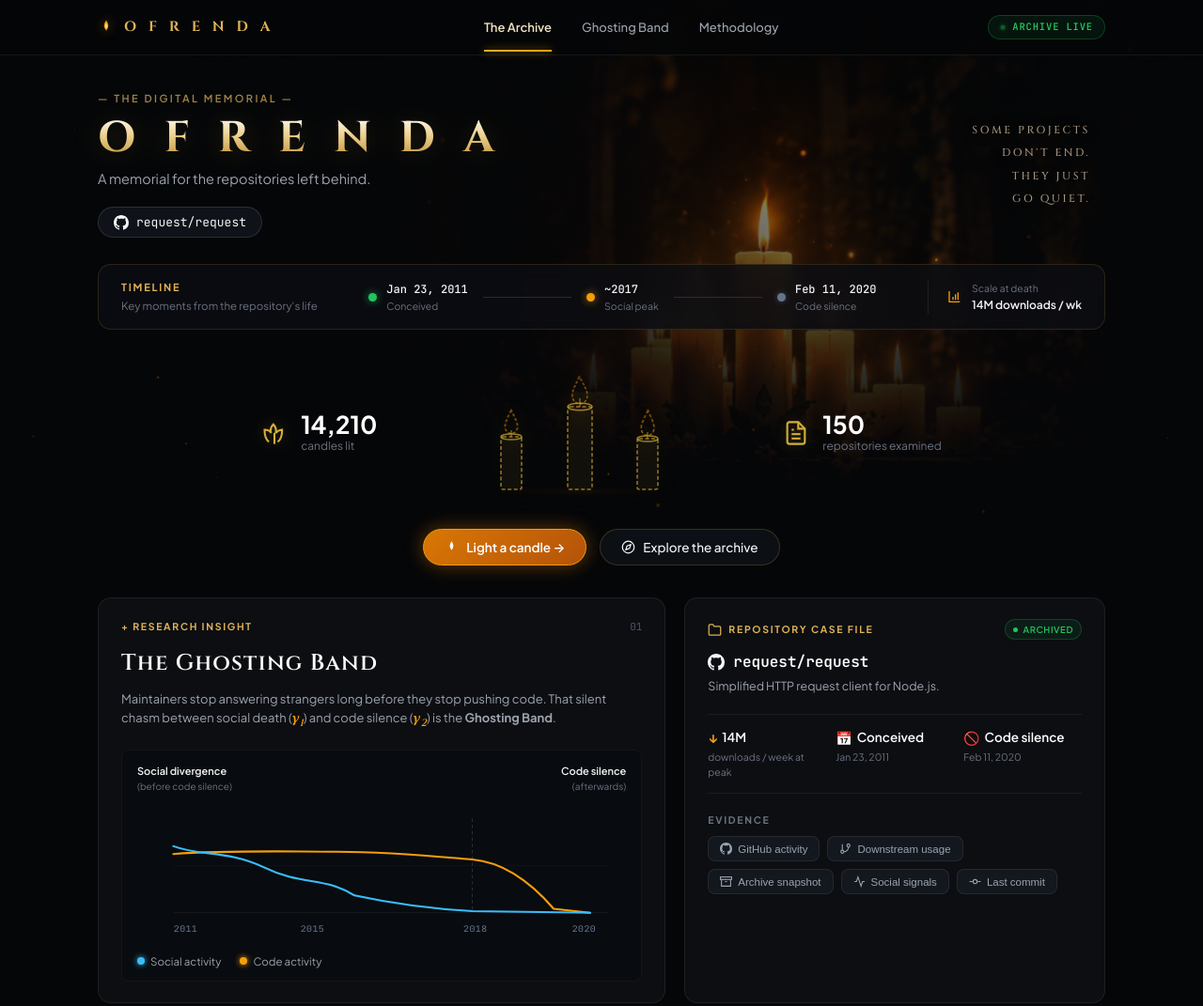
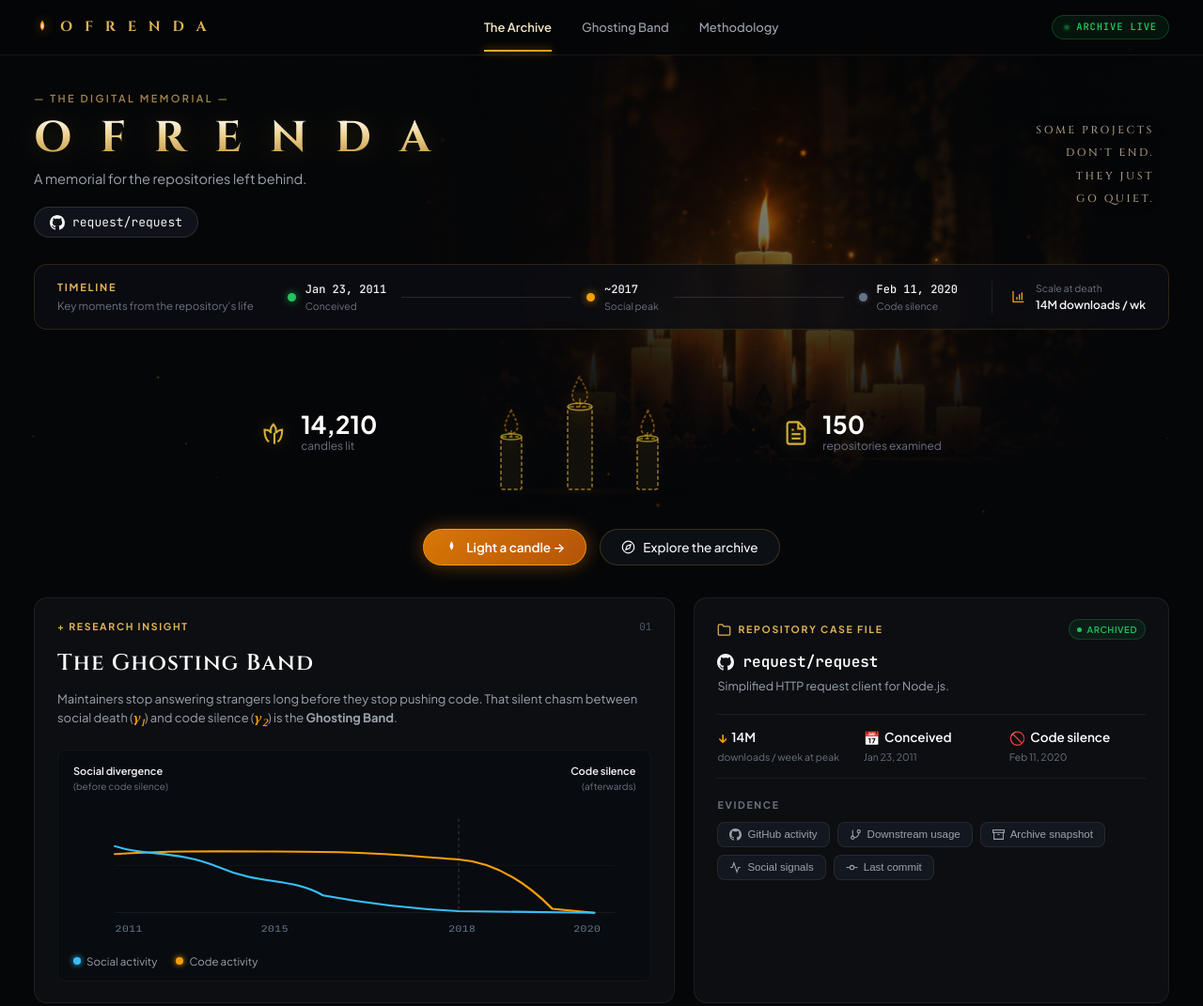
Before and after one commit to aiwithrajan/ofrenda, a plain HTML site: page altar/index.html in a window 1280 px wide. Shown: the top 1071 px of the page at 94% size. Drawn offline with Linux system fonts and the light colour scheme.

Commit message:
fix(ui): expand max-width to 1440px to eliminate excessive side gaps on desktop displays

```diff
--- a/altar/style.css
+++ b/altar/style.css
@@ -90,13 +90,14 @@ html, body {
   z-index: 1;
 }
 
-/* Main Layout Wrapper */
+/* Main Layout Wrapper (Expanded Width for Edge-to-Edge Elegance) */
 .page-wrap {
   position: relative;
   z-index: 2;
-  max-width: 1120px;
+  width: 100%;
+  max-width: 1440px;
   margin: 0 auto;
-  padding: 0 24px 48px;
+  padding: 0 36px 48px;
 }
 
 /* ==========================================================================
@@ -114,13 +115,14 @@ html, body {
 }
 
 .nav-container {
-  max-width: 1120px;
+  width: 100%;
+  max-width: 1440px;
   margin: 0 auto;
   height: 58px;
   display: flex;
   align-items: center;
   justify-content: space-between;
-  padding: 0 24px;
+  padding: 0 36px;
 }
 
 .nav-brand {
@@ -337,8 +339,8 @@ html, body {
   display: flex;
   align-items: center;
   flex: 1;
-  max-width: 540px;
-  margin: 0 24px;
+  max-width: 780px;
+  margin: 0 36px;
 }
 
 .t-node {
```
